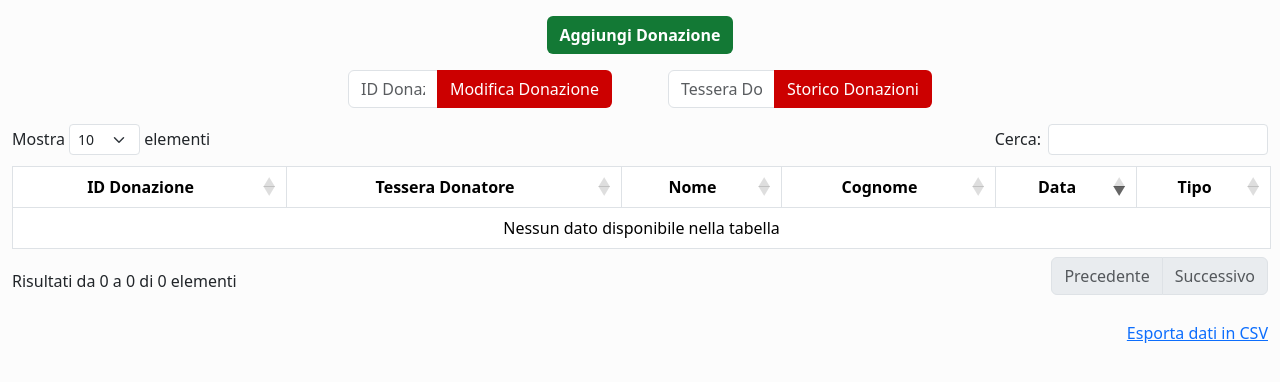
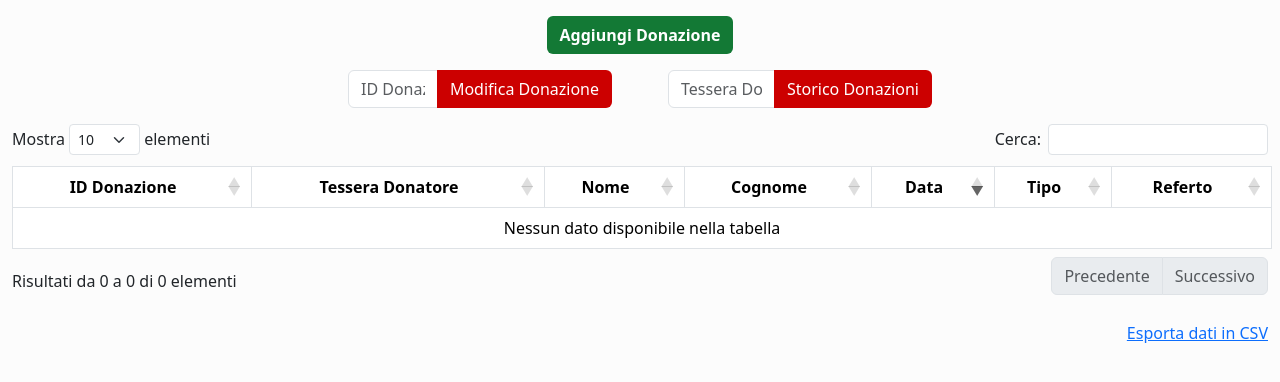
Before and after one commit to vcardoneit/jupiter, a Django app: page /donazioni in a window 1280 px wide. Shown: the part 94-476 px from the top of the page. Run offline with Django 4.2, Linux system fonts and the light colour scheme; the visitor is signed in with stand-in values (Sample User, id 1); data that the repository does not hold is empty; some libraries are stand-ins or nearby versions.

Commit message:
Implemented exam report sending

```diff
--- a/donazioni/models.py
+++ b/donazioni/models.py
@@ -7,3 +7,4 @@ class donazioni(models.Model):
     donatore = models.ForeignKey(donatori, on_delete=models.CASCADE)
     data = models.DateField(null=True)
     tipo = models.CharField(max_length=255)
+    referto = models.FileField(upload_to='referti/', blank=True, null=True)
--- a/donazioni/templates/donazioni.html
+++ b/donazioni/templates/donazioni.html
@@ -86,6 +86,7 @@
                 {% endif %}
                 <th scope="col" class="text-center">Data</th>
                 <th scope="col" class="text-center">Tipo</th>
+                <th scope="col" class="text-center">Referto</th>
             </tr>
         </thead>
         <tbody>
@@ -99,6 +100,11 @@
                 {% endif %}
                 <td>{{ donazione.data|date:"d/m/Y" }}</td>
                 <td>{{ donazione.tipo }}</td>
+                {% if donazione.referto %}
+                <td><a href="donazioni/download/{{ donazione.id }}">Scarica</a></td>
+                {% else %}
+                <td>Non disponibile</td>
+                {% endif %}
             </tr>
         {% endfor %}
         </tbody>
--- a/donazioni/templates/modificaDonazione.html
+++ b/donazioni/templates/modificaDonazione.html
@@ -8,7 +8,7 @@
 <div class="container p-3" style="background-color: rgba(219, 219, 219, 0.459);">
     <h2 align="center">Modifica Donazione</h2>
     <h4 align="center">ID Numero {{ donazione.id }}</h4>
-    <form method="post" action="{% url 'salva_donazione' %}">
+    <form method="post" action="{% url 'salva_donazione' %}" enctype="multipart/form-data">
         {% csrf_token %}
         <input type="hidden" id="donazioneMod" name="donazioneMod" value="{{ donazione.id }}">
         <div class="mb-3">
@@ -27,6 +27,10 @@
             <label for="data" class="form-label">Data</label>
             <input type="date" class="form-control" name="data" value="{{ donazione.data|date:'Y-m-d' }}" id="data" required>
         </div>
+        <div class="mb-3">
+            <label for="referto" class="form-label">Referto</label>
+            <input class="form-control shadow-none" type="file" name="referto" accept="application/pdf">
+        </div>
 
         <div class="d-grid gap-2 d-md-flex justify-content-md-end">
             <button type="submit" class="btn text-white btn-lg" style="background-color: #137935">Salva</button>
--- a/donazioni/urls.py
+++ b/donazioni/urls.py
@@ -8,4 +8,5 @@ urlpatterns = [
     path('donazioni/storico/', views.storico, name="storico_donazioni"),
     path('donazioni/modifica/', views.modifica, name="modifica_donazione"),
     path('donazioni/aggiungi/', views.aggiungi, name="aggiungi_donazione"),
+    path('donazioni/download/<int:dId>/', views.download, name="download_esame"),
 ]
--- a/donazioni/views.py
+++ b/donazioni/views.py
@@ -1,9 +1,16 @@
 import csv
+import os
 from django.shortcuts import redirect, render
 from django.http import HttpResponse
 from django.contrib.auth.decorators import login_required
 from django.contrib import messages
 from donatori.models import donatori as mDonatori
+from django.shortcuts import get_object_or_404
+from django.core.files.uploadedfile import InMemoryUploadedFile
+from django.core.mail import EmailMultiAlternatives
+from django.template.loader import render_to_string
+from django.utils.html import strip_tags
+from datetime import datetime
 from .models import donazioni as mDonazioni
 
 
@@ -13,8 +20,26 @@ def salva(request):
         donazioneMod = request.POST.get('donazioneMod')
         lDonazioni = mDonazioni.objects.get(id=donazioneMod)
         lDonazioni.donatore = mDonatori.objects.get(pk=request.POST.get('tessera'))
-        lDonazioni.data = request.POST.get('data')
+        lDonazioni.data = datetime.strptime(request.POST.get('data'), '%Y-%m-%d')
         lDonazioni.tipo = request.POST.get('tipodonazione')
+
+        if 'referto' in request.FILES:
+            referto = request.FILES["referto"]
+            lDonazioni.referto = InMemoryUploadedFile(referto, None, "Referto " + lDonazioni.donatore.nome + " " + lDonazioni.donatore.cognome + " " + request.POST.get('data') + ".pdf", referto.file, referto.size, referto.charset)
+
+            html_message = render_to_string("referto.html", {'donazione': lDonazioni})
+            plain_message = strip_tags(html_message)
+
+            message = EmailMultiAlternatives(
+                subject="Referto dell'esame relativo alla donazione ora disponibile!",
+                body=plain_message,
+                from_email=os.getenv("DEFAULT_FROM_EMAIL"),
+                to=[lDonazioni.donatore.email]
+            )
+
+            message.attach_alternative(html_message, "text/html")
+            message.send()
+
         lDonazioni.save()
         messages.success(request, "Scheda donazione salvata con successo!")
         return redirect('donazioni')
@@ -96,3 +121,31 @@ def esporta(request):
         return response
     else:
         return ("/")
+
+
+@login_required
+def download(request, dId):
+    if request.user.is_staff:
+        donazione = get_object_or_404(mDonazioni, id=dId)
+        donatore = get_object_or_404(mDonatori, tessera=donazione.donatore.tessera)
+        try:
+            response = HttpResponse(donazione.referto.file, content_type='application/octet-stream')
+            response['Content-Disposition'] = 'attachment; filename={}'.format("Referto " + donatore.nome + " " + donatore.cognome + " " + donazione.data.strftime("%d-%m-%Y") + ".pdf")
+            return response
+        except Exception:
+            messages.warning(request, "File non trovato, potrebbe essere scaduto o non disponibile.")
+            return redirect("donazioni")
+    else:
+        donatore = get_object_or_404(mDonatori, email=request.user.email)
+        donazione = get_object_or_404(mDonazioni, id=dId)
+        if (donazione.donatore.tessera & donatore.tessera):
+            try:
+                response = HttpResponse(donazione.referto.file, content_type='application/octet-stream')
+                response['Content-Disposition'] = 'attachment; filename={}'.format("Referto " + donatore.nome + " " + donatore.cognome + " " + donazione.data.strftime("%d-%m-%Y") + ".pdf")
+                return response
+            except Exception:
+                messages.warning(request, "File non trovato, potrebbe essere scaduto o non disponibile.")
+                return redirect("donazioni")
+        else:
+            messages.warning(request, "Non hai il permesso per accedere a questo file!")
+            return redirect("donazioni")
```
Also changed, not shown: donazioni/templates/referto.html (added, +18 -0 lines), donazioni/migrations/0003_donazioni_referto.py (added).
